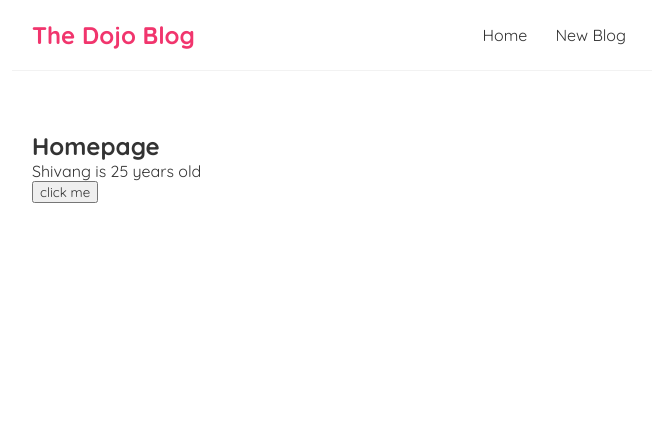
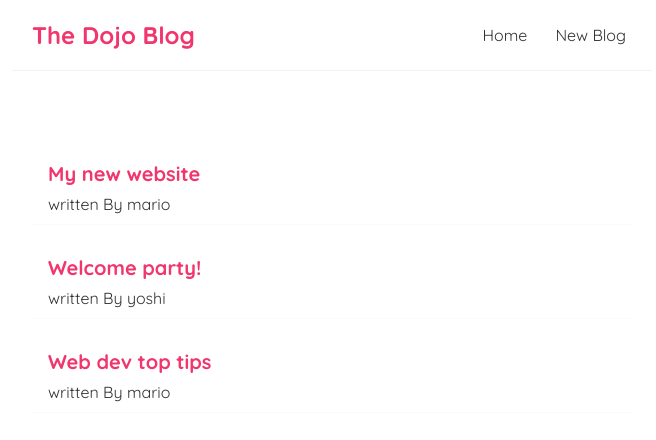
Before and after one commit to shivang101/Blog-, a React (Create React App) app: page / in a window 1280 px wide. Shown: the top 440 px of the page, without its empty margins (308-964 px from the left). Built offline with nearby package versions, Linux system fonts and the light colour scheme.

Commit message:
Added  blogs dynamically

```diff
--- a/src/Home.js
+++ b/src/Home.js
@@ -1,21 +1,25 @@
 import { useState } from "react";
 
 const Home = () => {
-  //   let name = "Shivang";
-  const [name, setName] = useState("Shivang");
-  const [age, setAge] = useState(25);
+  const [blogs, setBlogs] = useState([
+    { title: "My new website", body: "lorem ipsum...", author: "mario", id: 1 },
+    { title: "Welcome party!", body: "lorem ipsum...", author: "yoshi", id: 2 },
+    {
+      title: "Web dev top tips",
+      body: "lorem ipsum...",
+      author: "mario",
+      id: 3,
+    },
+  ]);
 
-  const handleClick = () => {
-    setName("Shivang Mathur");
-    setAge(30);
-  };
   return (
     <div className="home">
-      <h2>Homepage</h2>
-      <p>
-        {name} is {age} years old
-      </p>
-      <button onClick={handleClick}>click me</button>
+      {blogs.map((blog) => (
+        <div className="blog-preview" key={blogs.id}>
+          <h2>{blog.title}</h2>
+          <p>written By {blog.author}</p>
+        </div>
+      ))}
     </div>
   );
 };
--- a/src/index.css
+++ b/src/index.css
@@ -33,3 +33,18 @@
   margin: 40px auto;
   padding: 20px;
 }
+
+/* blog previews / list */
+.blog-preview {
+  padding: 10px 16px;
+  margin: 20px 0;
+  border-bottom: 1px solid #fafafa;
+}
+.blog-preview:hover {
+  box-shadow: 1px 3px 5px rgba(0, 0, 0, 0.1);
+}
+.blog-preview h2 {
+  font-size: 20px;
+  color: #f1356d;
+  margin-bottom: 8px;
+}
```
